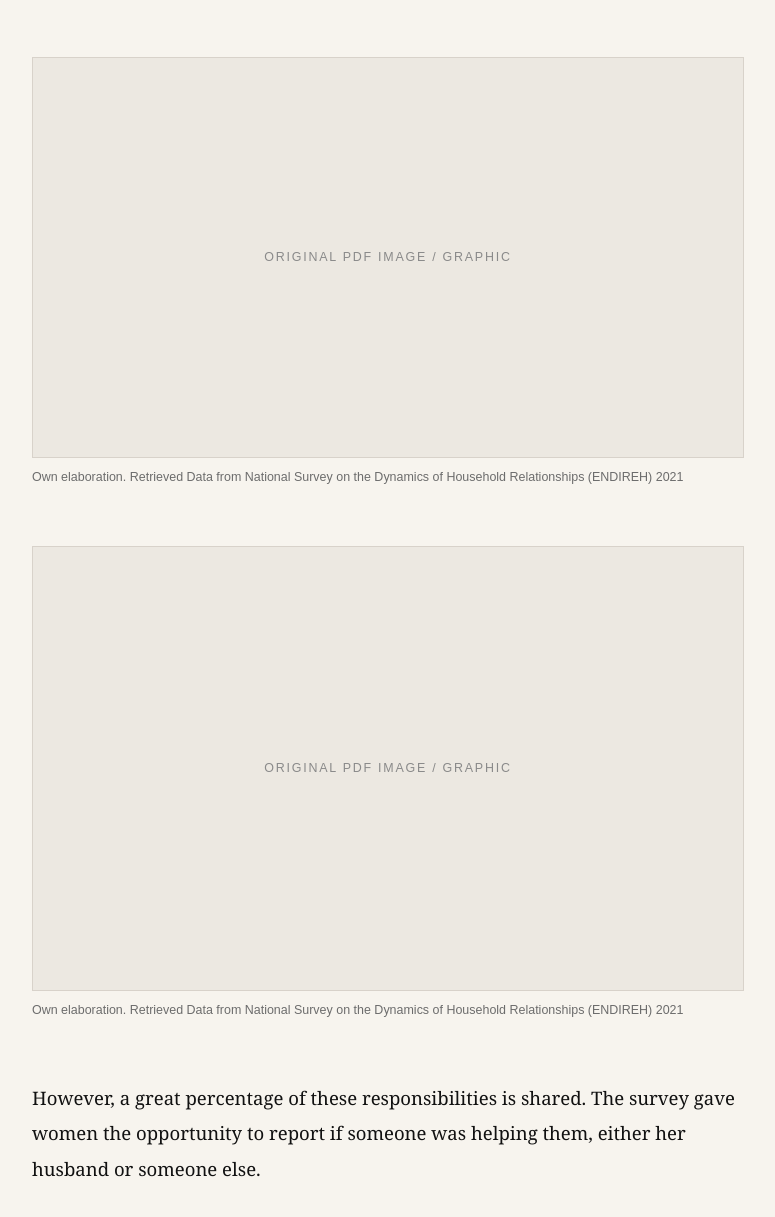
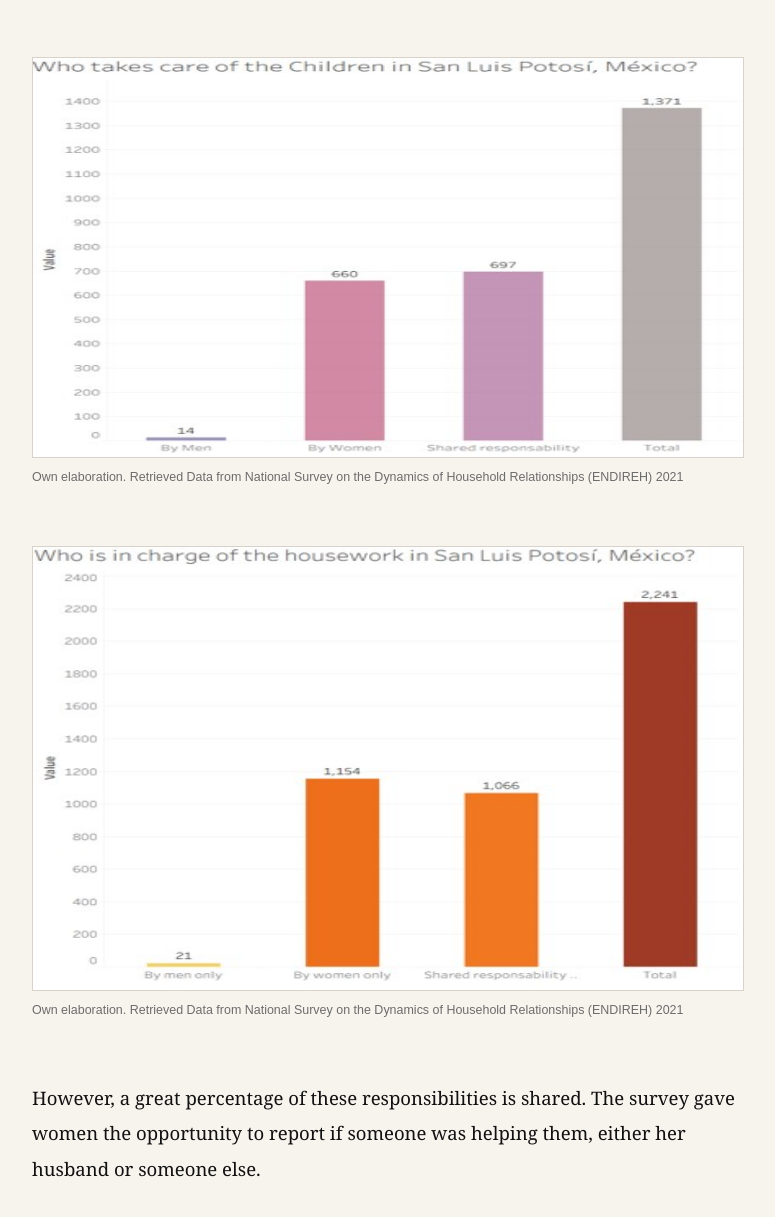
Before and after one commit to princesagatito/mundialcancelaclases, a plain HTML site: page index.html in a window 1280 px wide. Shown: the part 3863-5080 px from the top of the page, without its empty margins (252-1027 px from the left). Drawn offline with Linux system fonts and the light colour scheme.

Commit message:
Update index.html

```diff
--- a/index.html
+++ b/index.html
@@ -435,14 +435,14 @@ footer{
         </p>
 
         <div class="image-block">
-            <div class="image-placeholder large"></div>
+            <img src="image2.jpg" class="image-placeholder large">
             <div class="caption">
                 Own elaboration. Retrieved Data from National Survey on the Dynamics of Household Relationships (ENDIREH) 2021
             </div>
         </div>
 
         <div class="image-block">
-            <div class="image-placeholder medium"></div>
+            <img src="image3.jpg" class="image-placeholder medium">
             <div class="caption">
                 Own elaboration. Retrieved Data from National Survey on the Dynamics of Household Relationships (ENDIREH) 2021
             </div>
@@ -461,7 +461,7 @@ footer{
         </p>
 
         <div class="image-block">
-            <div class="image-placeholder large"></div>
+        <img src="image4.jpg" class="image-placeholder large">
             <div class="caption">
                 Own elaboration. Retrieved Data from National Survey on the Dynamics of Household Relationships (ENDIREH) 2021 and Encuesta Nacional de Ocupación y Empleo. Conjunto de datos: Población ocupada (INEGI) 2021.
             </div>
```
